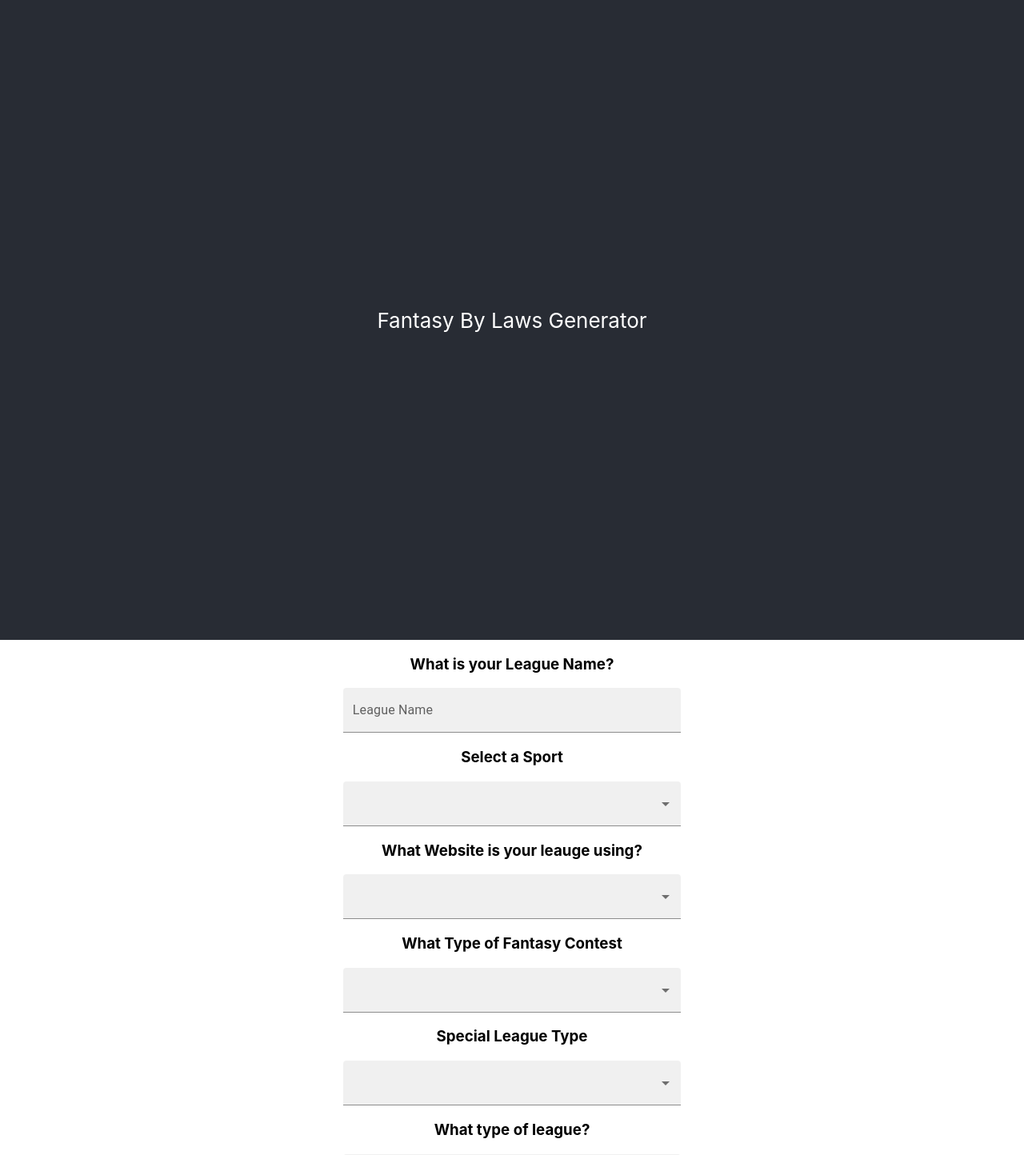
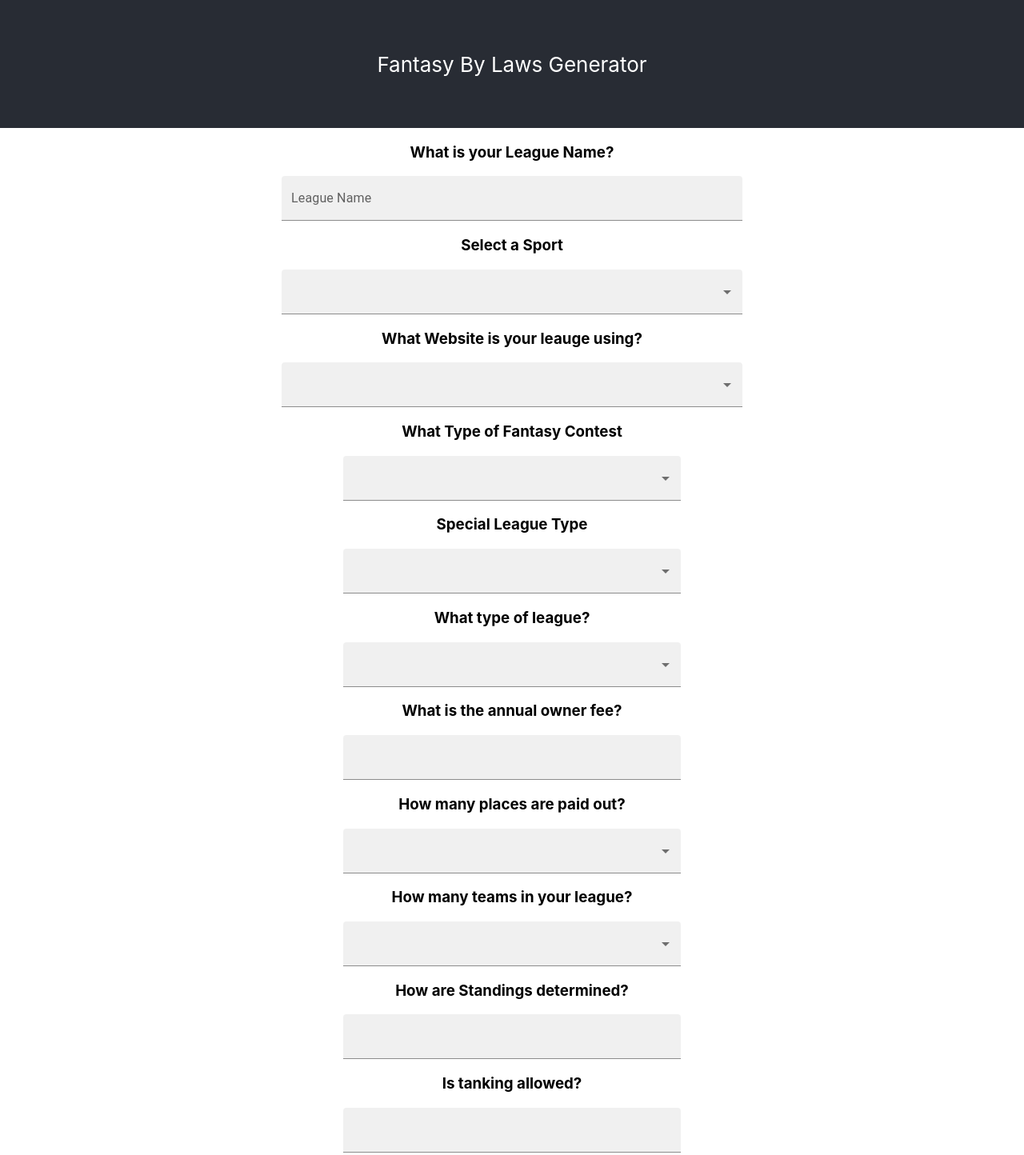
Before and after one commit to AMess33/FantasyBL, a React (Create React App) app: page / in a window 1280 px wide. Shown: the top 1444 px of the page at 80% size. Built offline with nearby package versions, Linux system fonts and the light colour scheme.

Commit message:
remove box and form component from league details

```diff
--- a/src/App.css
+++ b/src/App.css
@@ -15,7 +15,7 @@
 
 .App-header {
   background-color: #282c34;
-  min-height: 100vh;
+  min-height: 20vh;
   display: flex;
   flex-direction: column;
   align-items: center;
--- a/src/App.js
+++ b/src/App.js
@@ -45,7 +45,7 @@ function App() {
         <Waivers value={value} setValue={setValue} />
         <Commish value={value} setValue={setValue} />
         <Owner value={value} setValue={setValue} />
-        <CreateByLaws />
+        <CreateByLaws value={value} setValue={setValue} />
       </div>
     </div>
   );
--- a/src/components/InitialSetup/leagueDetails.jsx
+++ b/src/components/InitialSetup/leagueDetails.jsx
@@ -5,25 +5,27 @@ function LeagueDetails(props) {
   // setValues(prevValues => ({...prevValues, thisValue: event.target.value }))
   // }
   return (
-    <div>
-      <Box sx={{ minWidth: 120 }}>
-        <FormControl sx={{ width: "33%" }}>
+    <div style={{ width: "45%", margin: "auto" }}>
+      {/* <Box sx={{ minWidth: 120 }}>
+        <FormControl sx={{ width: "33%" }}> */}
       <h3>What is your League Name?</h3>
       <TextField
         id="leagueName"
         value={props.value.leagueName}
         label="League Name"
         variant="filled"
+        fullWidth
       />
-        </FormControl>
-      </Box>
+      {/* </FormControl> */}
+      {/* </Box>
       <Box sx={{ minWidth: 120 }}>
-        <FormControl sx={{ width: "33%" }}>
+        <FormControl sx={{ width: "33%" }}> */}
       <h3>Select a Sport</h3>
       <Select
         id="sport"
         variant="filled"
         label="Sport"
+        fullWidth
         value={props.value.sport}
         onChange={(event) => {
           props.setValue((prevValues) => ({
@@ -38,15 +40,16 @@ function LeagueDetails(props) {
         <MenuItem value={"MLB"}>MLB</MenuItem>
         <MenuItem value={"NCAA Football"}>NCAA Football</MenuItem>
       </Select>
-        </FormControl>
+      {/* </FormControl>
       </Box>
       <Box>
-        <FormControl sx={{ width: "33%" }}>
+        <FormControl sx={{ width: "33%" }}> */}
       <h3>What Website is your leauge using?</h3>
       <Select
         id="hostSite"
         variant="filled"
         label="Host Site"
+        fullWidth
         value={props.value.website}
       >
         <MenuItem value={"ESPN"}>ESPN</MenuItem>
@@ -61,8 +64,8 @@ function LeagueDetails(props) {
         <MenuItem value={"FFPC"}>FFPC</MenuItem>
         <MenuItem value={"Other"}>Other</MenuItem>
       </Select>
-        </FormControl>
-      </Box>
+      {/* </FormControl>
+      </Box> */}
     </div>
   );
 }
```
Lines whose indentation alone changed are shown as unchanged.
